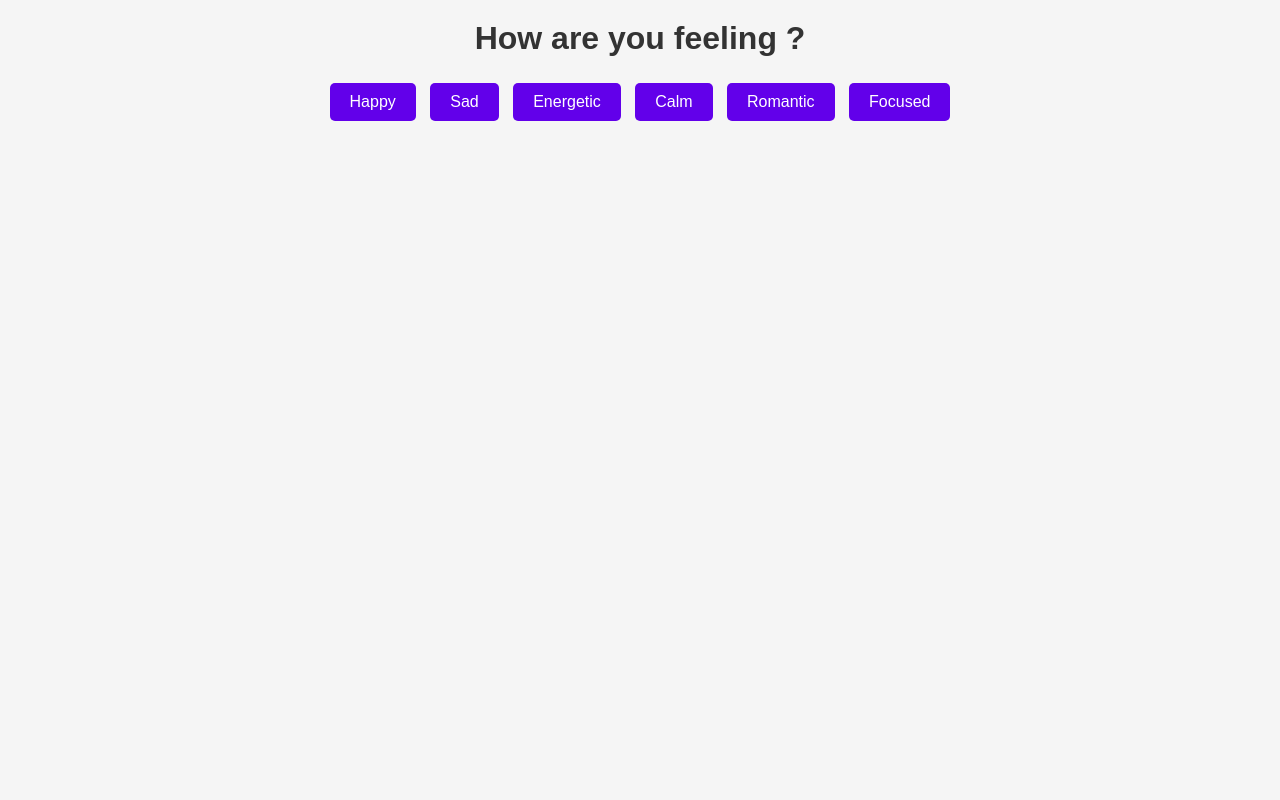
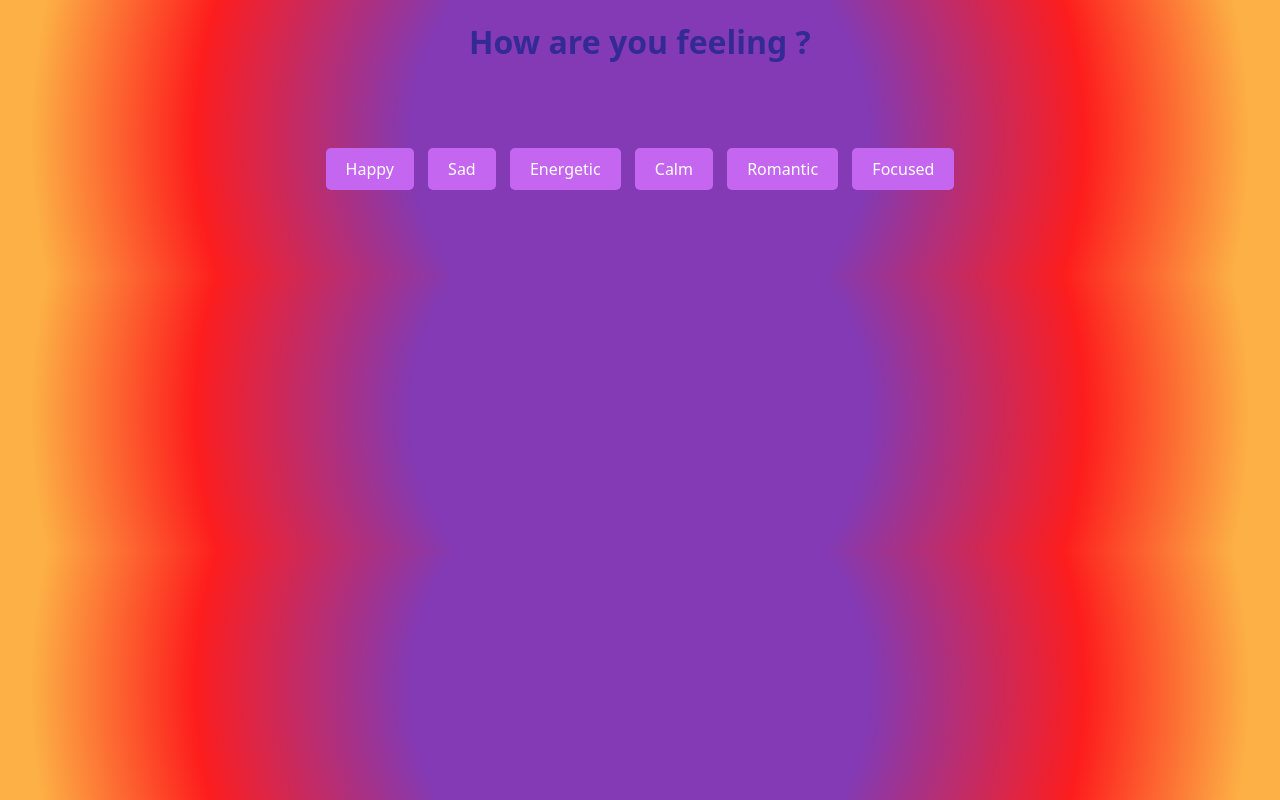
Before and after one commit to Gfleurentin/Codesmith-Hackathon, a browser extension: page index.html in a window 1280 px wide. Drawn offline with Linux system fonts and the light colour scheme; a web font is replaced by a local one.

Commit message:
done for now

```diff
--- a/index.html
+++ b/index.html
@@ -1,22 +1,25 @@
 <!DOCTYPE html>
-<html>
-  <!DOCTYPE html>
   <html lang="en">
     <head>
       <meta charset="UTF-8" />
       <meta name="viewport" content="width=device-width, initial-scale=1.0" />
       <title>Mood-based</title>
       <link rel="stylesheet" href="style.css" />
+      <link rel="preconnect" href="https://fonts.googleapis.com">
+     <link rel="preconnect" href="https://fonts.gstatic.com" crossorigin>
+     <link href="https://fonts.googleapis.com/css2?family=Dancing+Script:wght@400..700&family=Kablammo&family=Rubik+Wet+Paint&display=swap" rel="stylesheet">
     </head>
     <body>
       <h1>How are you feeling ?</h1>
       <div id="mood">
-        <button onclick="suggestPlaylist('happy')">Happy</button>
-        <button onclick="suggestPlaylist('sad')">Sad</button>
-        <button onclick="suggestPlaylist('energetic')">Energetic</button>
-        <button onclick="suggestPlaylist('calm')">Calm</button>
-        <button onclick="suggestPlaylist('romantic')">Romantic</button>
-        <button onclick="suggestPlaylist('focused')">Focused</button>
+        <!-- <button id="happy">Happy</button> -->
+        <button id="happy" onclick="suggestPlaylist('happy')">Happy</button>
+<audio id="happy-audio" src="path_to_happy_audio_clip.mp3"></audio>
+        <button id="sad">Sad</button>
+        <button id="energetic">Energetic</button>
+        <button id="calm">Calm</button>
+        <button id="romantic">Romantic</button>
+        <button id="focused">Focused</button>
       </div>
       <div id="playlist-display"></div>
 
--- a/main.js
+++ b/main.js
@@ -1,55 +1,3 @@
-// const generateMusic = async (mood) => {
-//   const moodPlaylist = {
-//     happy: { seed_genres: "pop", energy: 0.8 },
-//     sad: { seed_genres: "acoustic", energy: 0.2 },
-//   };
-//   //extract the genre and energy level for selected mood
-//   const { seed_genres, energy } = moodPlaylist[mood];
-//   //spotify url request
-//   const url = `https://api.spotify.com/v1/recommendations?seed_genres=${seed_genres}&target_energy=${energy}&limit=5`;
-
-//   const token = "YOUR_SPOTIFY_ACCESS_TOKEN";
-
-//   // Attempt to fetch data from Spotify API
-//   try {
-//     // Send a GET request to the Spotify API with authorization header
-//     const response = await fetch(url, {
-//       headers: {
-//         Authorization: `Bearer ${token}`, // Add token for authentication
-//       },
-//     });
-
-//     // Check if response is successful
-//     if (!response.ok) {
-//       // If response fails, throw an error to trigger catch block
-//       throw new Error("Failed to fetch songs");
-//     }
-
-//     // Convert response to JSON format to work with the data
-//     const data = await response.json();
-
-//     // Call displayMusic function to display the songs on the page
-//     displayMusic(data.tracks, mood);
-//   } catch (error) {
-//     // In case of error, display an error message on the page
-//     document.getElementById("music-display").innerText =
-//       "Error fetching songs!";
-//   }
-// };
-
-// fetch("https://api.spotify.com/v1/browse/categories/party/playlists", {
-//   headers: {
-//     Authorization: "Bearer " + accessToken,
-//   },
-// })
-//   .then((response) => response.json())
-//   .then((data) => {
-//     const playlist = data.playlists.items[0]; // Example playlist
-//     document.getElementById(
-//       "musicSuggestion"
-//     ).innerHTML = `<a href="${playlist.external_urls.spotify}" target="_blank">Listen to ${mood} music</a>`;
-//   });
-
 const moodPlaylist = {
   happy: "https://open.spotify.com/playlist/37i9dQZF1EIgG2NEOhqsD7",
   sad: "https://open.spotify.com/playlist/37i9dQZF1EIeOoLWBf6eek",
@@ -59,58 +7,7 @@ const moodPlaylist = {
   focused: "https://open.spotify.com/playlist/37i9dQZF1EIeSTCg9cy53h",
 };
 
-// document.getElementById("happy").addEventListener("click", function () {
-//   suggestPlaylist("happy");
-// });
-// document.getElementById("sad").addEventListener("click", function () {
-//   suggestPlaylist("sad");
-// });
-// document.getElementById("energetic").addEventListener("click", function () {
-//   suggestPlaylist("energetic");
-// });
-// document.getElementById("calm").addEventListener("click", function () {
-//   suggestPlaylist("calm");
-// });
-// document.getElementById("romantic").addEventListener("click", function () {
-//   suggestPlaylist("romantic");
-// });
-// document.getElementById("focused").addEventListener("click", function () {
-//   suggestPlaylist("focused");
-// });
-// const generatePlaylist = (mood) => {
-//   const display = document.getElementById("playlist-display");
-//   display.innerHTML = `<h2>${
-//     mood.charAt(0).toUpperCase() + mood.slice(1)
-//   } Playlist</h2>`;
-
-//   // Get the playlist for the selected mood
-//   const moodPlaylist = playlists[mood];
-
-//   moodPlaylist.forEach((song) => {
-//     const songElement = document.createElement("div");
-//     songElement.innerHTML = `
-//              <p><strong>${song.name}</strong> by ${song.artist}</p>
-//              <a href="${song.url}" target="_blank">Listen</a>
-//          `;
-//     display.appendChild(songElement);
-//   });
-// };
-
-// Function to suggest the playlist based on the selected mood
-// function suggestPlaylist(mood) {
-//   const playlistURL = moodPlaylist[mood]; // Get the playlist URL from the object
-
-//   if (playlistURL) {
-//     document.getElementById("playlist-display").innerHTML = `
-//       <h4>${mood.charAt(0).toUpperCase() + mood.slice(1)} Playlist</h4>
-//       <a href="${playlistURL}" target="_blank">Listen on Spotify</a>
-//     `;
-//   } else {
-//     document.getElementById("playlist-display").innerHTML =
-//       "No playlist available for this mood.";
-//   }
-// }
-// Function to open YouTube playlist in a new tab
+// Function to open Spotify playlist in a new tab
 const suggestPlaylist = (mood) => {
   // Get the URL for the selected mood
   const playlistUrl = moodPlaylist[mood];
@@ -122,3 +19,25 @@ const suggestPlaylist = (mood) => {
     console.log("Playlist not found for mood:", mood);
   }
 };
+
+// document.getElementById("happy").addEventListener("click", function () {
+//   suggestPlaylist("happy");
+// });
+document.getElementById("happy").addEventListener("mouseenter", () => {
+  document.getElementById("happy-audio").play();
+});
+document.getElementById("sad").addEventListener("click", function () {
+  suggestPlaylist("sad");
+});
+document.getElementById("energetic").addEventListener("click", function () {
+  suggestPlaylist("energetic");
+});
+document.getElementById("calm").addEventListener("click", function () {
+  suggestPlaylist("calm");
+});
+document.getElementById("romantic").addEventListener("click", function () {
+  suggestPlaylist("romantic");
+});
+document.getElementById("focused").addEventListener("click", function () {
+  suggestPlaylist("focused");
+});
--- a/style.css
+++ b/style.css
@@ -1,33 +1,50 @@
 body {
-  font-family: Arial, sans-serif;
+  font-family: "Rubik Wet Paint", system-ui;
+  font-weight: 400;
+  font-style: normal;
   text-align: center;
   margin: 0;
   padding: 0;
-  background-color: #f5f5f5;
+  background: radial-gradient(
+    circle,
+    rgba(131, 58, 180, 1) 35%,
+    rgba(253, 29, 29, 1) 68%,
+    rgba(252, 176, 69, 1) 93%
+  );
 }
 
 h1 {
-  color: #333;
+  color: #062182a2;
   margin-top: 20px;
 }
 
-#moods {
-  margin: 20px;
+#mood {
+  margin: 80px;
 }
 
 button {
   margin: 5px;
   padding: 10px 20px;
   font-size: 16px;
+  font-family: "Rubik Wet Paint", system-ui;
   border: none;
-  background-color: #6200ea;
+  background-color: rgb(196, 102, 240);
   color: white;
   border-radius: 5px;
   cursor: pointer;
 }
+@keyframes spin {
+  0% {
+    transform: rotate(0deg);
+  }
+  100% {
+    transform: rotate(360deg);
+  }
+}
 
 button:hover {
-  background-color: #3700b3;
+  background-color: #f54dac;
+  animation: spin 0.5s ease-in-out;
 }
 
 #music-display {
@@ -40,9 +57,9 @@ button:hover {
 }
 
 #music-display div {
-  margin: 10px 0;
-  padding: 10px;
-  border: 1px solid #ddd;
+  margin: auto;
+  padding: auto;
+  border: 20px solid #ddd;
   border-radius: 5px;
   background-color: #fff;
 }
@@ -50,3 +67,20 @@ button:hover {
 audio {
   margin-top: 5px;
 }
+@keyframes pulse {
+  0% {
+    transform: scale(1);
+  }
+  50% {
+    transform: scale(1.1);
+  }
+  100% {
+    transform: scale(1);
+  }
+}
+
+.mood-icon {
+  display: inline-block;
+  margin-right: 8px;
+  animation: pulse 0.6s infinite;
+}
```
